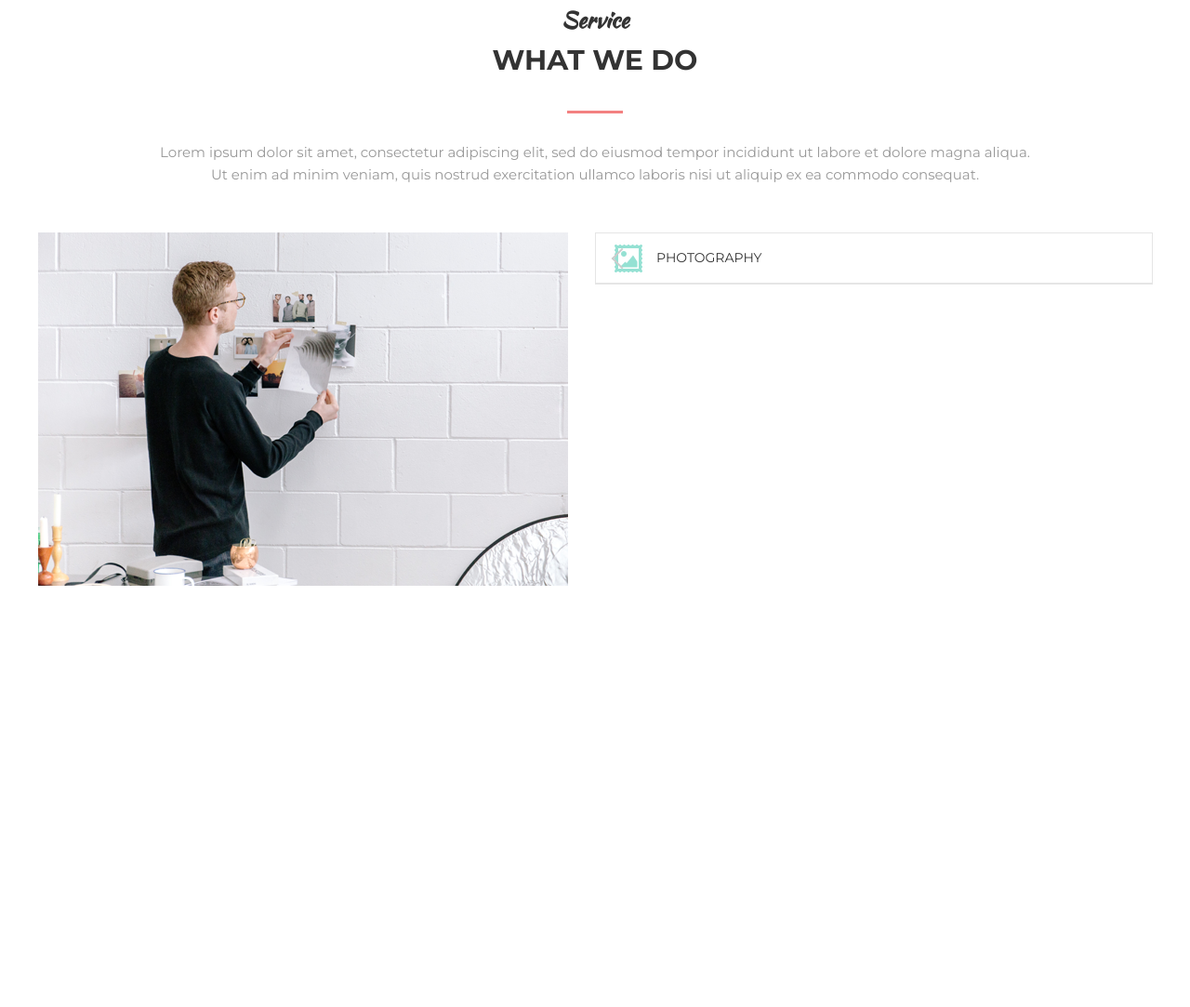
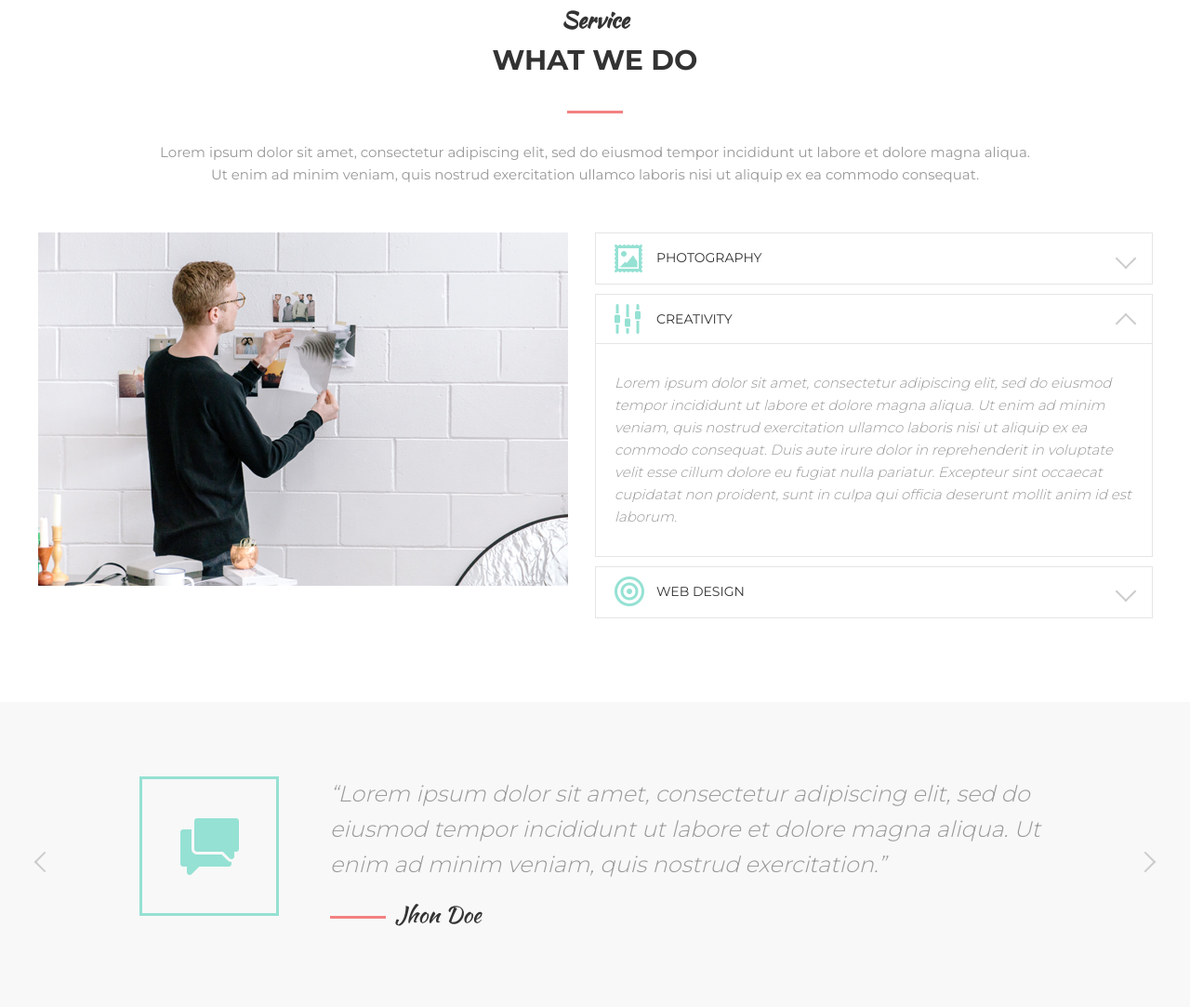
Before and after one commit to IB1aZe/Mogo-Test.github.io, a plain HTML site: page index.html in a window 1280 px wide. Shown: the part 3302-4385 px from the top of the page at 93% size. Before the commit the page ends 4019 px from the top, so only its background shows below. Drawn offline with Linux system fonts and the light colour scheme.

Commit message:
Update block "WHat we do" and add "Reviews"

```diff
--- a/index.html
+++ b/index.html
@@ -205,6 +205,7 @@
           <div class="wedo__item">
             <img src="./assets/images/accordion-img-1.png" alt="" />
           </div>
+
           <div class="wedo__item">
             <div class="accordion">
               <div class="accordion__item">
@@ -222,10 +223,59 @@
                   </p>
                 </div>
               </div>
+
+              <div class="accordion__item active">
+                <div class="accordion__header">
+                  <img class="accordion__icon" src="./assets/images/accordion-icon-2.png" alt="" />
+                  <div class="accordion__title">Creativity</div>
+                </div>
+                <div class="accordion__content">
+                  <p>
+                    Lorem ipsum dolor sit amet, consectetur adipiscing elit, sed do eiusmod tempor incididunt ut labore
+                    et dolore magna aliqua. Ut enim ad minim veniam, quis nostrud exercitation ullamco laboris nisi ut
+                    aliquip ex ea commodo consequat. Duis aute irure dolor in reprehenderit in voluptate velit esse
+                    cillum dolore eu fugiat nulla pariatur. Excepteur sint occaecat cupidatat non proident, sunt in
+                    culpa qui officia deserunt mollit anim id est laborum.
+                  </p>
+                </div>
+              </div>
+
+              <div class="accordion__item">
+                <div class="accordion__header">
+                  <img class="accordion__icon" src="./assets/images/accordion-icon-3.png" alt="" />
+                  <div class="accordion__title">web design</div>
+                </div>
+                <div class="accordion__content">
+                  <p>
+                    Lorem ipsum dolor sit amet, consectetur adipiscing elit, sed do eiusmod tempor incididunt ut labore
+                    et dolore magna aliqua. Ut enim ad minim veniam, quis nostrud exercitation ullamco laboris nisi ut
+                    aliquip ex ea commodo consequat. Duis aute irure dolor in reprehenderit in voluptate velit esse
+                    cillum dolore eu fugiat nulla pariatur. Excepteur sint occaecat cupidatat non proident, sunt in
+                    culpa qui officia deserunt mollit anim id est laborum.
+                  </p>
+                </div>
+              </div>
             </div>
           </div>
         </div>
       </div>
     </section>
+
+    <div class="section section--gray">
+      <div class="container">
+        <div class="reviews">
+          <a class="reviews__btn reviews__btn--prev" href="#"></a>
+          <a class="reviews__btn reviews__btn--next" href="#"></a>
+          <div class="reviews__item">
+            <img class="reviews__img" src="./assets/images/reviews__icon.png" alt="" />
+            <div class="reviews__text">
+              “Lorem ipsum dolor sit amet, consectetur adipiscing elit, sed do eiusmod tempor incididunt ut labore et
+              dolore magna aliqua. Ut enim ad minim veniam, quis nostrud exercitation.”
+            </div>
+            <div class="reviews__author">Jhon Doe</div>
+          </div>
+        </div>
+      </div>
+    </div>
   </body>
 </html>
--- a/styles/style.css
+++ b/styles/style.css
@@ -224,6 +224,10 @@ hr {
   margin-bottom: 40px;
 }
 
+.section--gray {
+  background-color: #f8f8f8;
+}
+
 .section__header {
   width: 100%;
   max-width: 950px;
@@ -407,15 +411,31 @@ hr {
 }
 
 /* Accordion */
+
 .accordion__item {
   margin-bottom: 10px;
   border: 1px solid #e5e5e5;
 }
 
+.accordion__item.active .accordion__content {
+  display: block;
+}
+
+.accordion__item.active .accordion__header {
+  border-bottom-color: #e5e5e5;
+}
+
+.accordion__item.active .accordion__header:after {
+  transform: translateY(-50%) rotate(-45deg);
+  margin-top: 5px;
+}
+
 .accordion__header {
   padding: 15px 20px 15px 65px;
   position: relative;
-  border-bottom: 1px solid #e5e5e5;
+
+  border-bottom: 1px solid transparent;
+  cursor: pointer;
 }
 
 .accordion__header:after {
@@ -423,13 +443,16 @@ hr {
   display: block;
   width: 16px;
   height: 16px;
+
   border-top: 2px solid #ccc;
   border-right: 2px solid #ccc;
+
   position: absolute;
   top: 50%;
-  left: 20px;
+  right: 20px;
   z-index: 1;
-  transform: translateY(-50%) rotate(-135deg);
+
+  transform: translateY(-50%) rotate(135deg);
 }
 
 .accordion__icon {
@@ -437,12 +460,14 @@ hr {
   top: 50%;
   left: 20px;
   z-index: 1;
+
   transform: translateY(-50%);
 }
 
 .accordion__content {
+  padding: 15px 20px;
   display: none;
-  padding: 15px 20px;
+
   font-size: 15px;
   color: #999;
   font-style: italic;
@@ -454,3 +479,78 @@ hr {
   color: #333;
   text-transform: uppercase;
 }
+
+/* Reviews */
+.reviews {
+  padding: 0 110px;
+  position: relative;
+}
+
+.reviews__item {
+  padding-left: 205px;
+  position: relative;
+}
+
+.reviews__img {
+  position: absolute;
+  top: 0;
+  left: 0;
+  z-index: 1;
+}
+
+.reviews__text {
+  margin-bottom: 15px;
+  font-size: 24px;
+  font-style: italic;
+  font-weight: 300;
+  color: #999;
+}
+
+.reviews__author {
+  font-size: 24px;
+  color: #333;
+  font-family: "Kaushan Script", cursive;
+}
+
+.reviews__author::before {
+  content: "";
+  display: inline-block;
+  vertical-align: middle;
+  width: 60px;
+  height: 3px;
+  margin-right: 10px;
+  background-color: #f38181;
+}
+
+.reviews__btn {
+  font-size: 0;
+  color: transparent;
+  position: absolute;
+  top: 50%;
+  transform: translateY(-50%);
+  z-index: 1;
+}
+
+.reviews__btn::after {
+  content: "";
+  display: block;
+  width: 16px;
+  height: 16px;
+
+  border-top: 2px solid #ccc;
+  border-left: 2px solid #ccc;
+
+  top: 50%;
+  right: 20px;
+  z-index: 1;
+}
+
+.reviews__btn--prev {
+  left: 0;
+  transform: rotate(-45deg);
+}
+
+.reviews__btn--next {
+  right: 0;
+  transform: rotate(135deg);
+}
```
Also changed, not shown: assets/images/reviews__icon.png (added).
